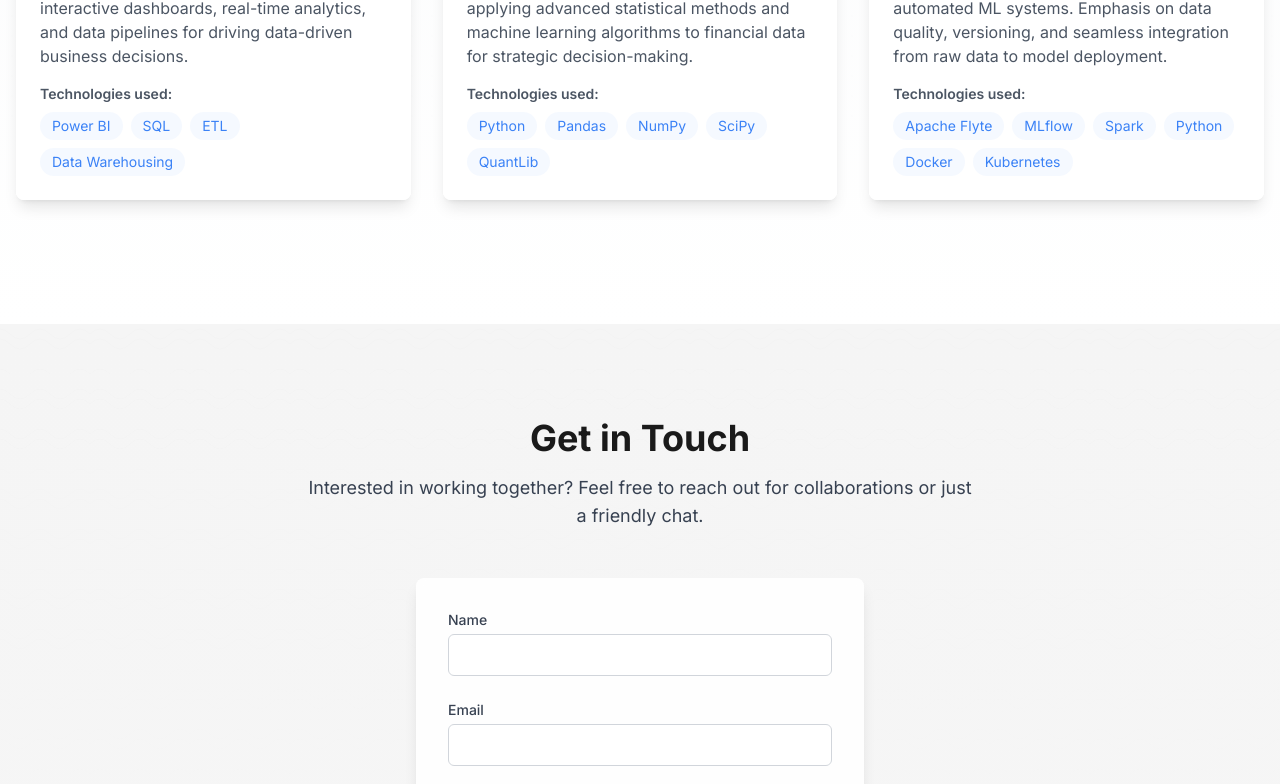
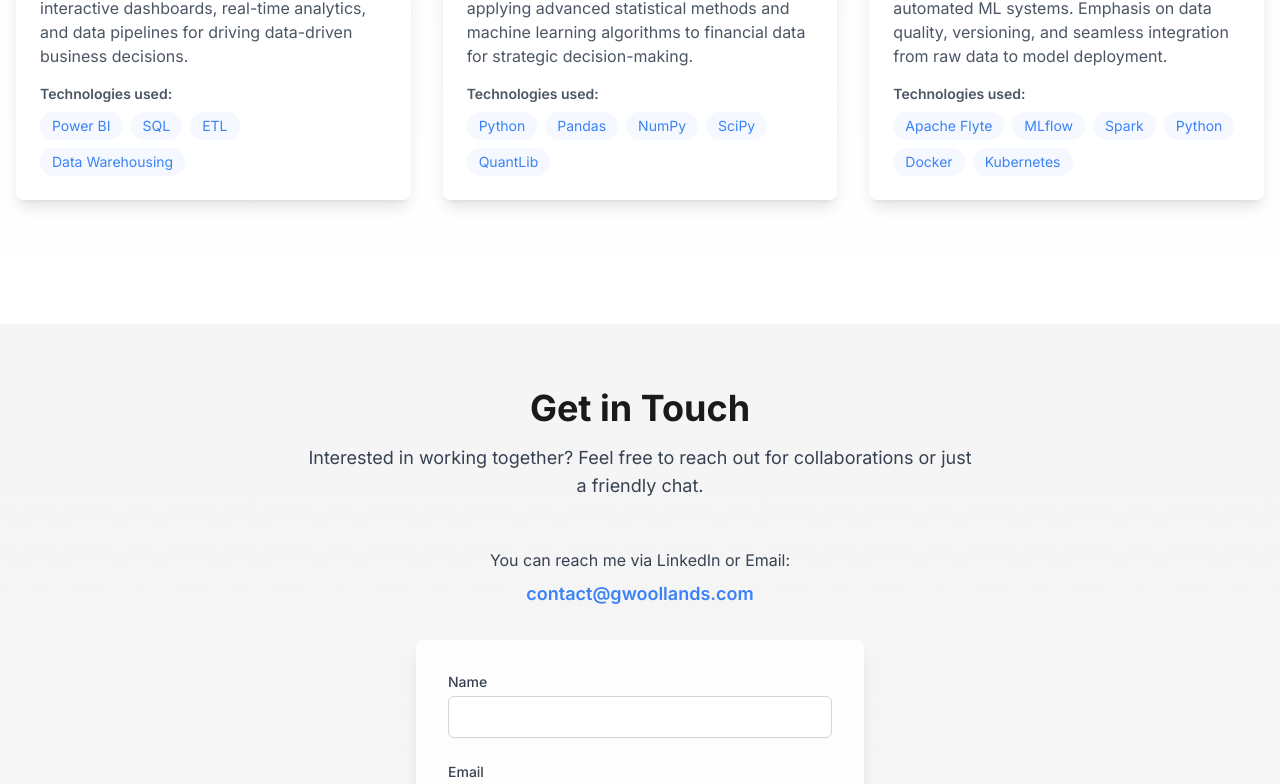
Before and after one commit to GastonWoollands/portfolio-app, a Next.js app: page / in a window 1280 px wide. Shown: the part 1276-2060 px from the top of the page. Built offline with nearby package versions, Linux system fonts and the light colour scheme.

Commit message:
build: include contact info

```diff
--- a/src/app/api/contact/route.ts
+++ b/src/app/api/contact/route.ts
@@ -18,7 +18,7 @@ export async function POST(request: Request) {
     // Send email using Resend
     const { data, error } = await resend.emails.send({
       from: 'Contact Form <onboarding@resend.dev>',
-      to: process.env.EMAIL_RECIPIENT || 'your-email@example.com',
+      to: 'contact@gwoollands.com',
       subject: `New Contact Form Submission from ${name}`,
       html: `
         <h2>New Contact Form Submission</h2>
--- a/src/app/page.tsx
+++ b/src/app/page.tsx
@@ -344,6 +344,18 @@ const ContactSection = () => {
           >
             Interested in working together? Feel free to reach out for collaborations or just a friendly chat.
           </motion.p>
+          <motion.div
+            variants={fadeInUp}
+            className="text-center mb-8"
+          >
+            <p className="text-gray-700 dark:text-gray-300 mb-2">You can reach me via LinkedIn or Email:</p>
+            <a
+              href="mailto:contact@gwoollands.com"
+              className="text-accent dark:text-accent-dark font-semibold hover:underline text-lg"
+            >
+              contact@gwoollands.com
+            </a>
+          </motion.div>
         </motion.div>
         <motion.div
           variants={fadeInUp}
--- a/src/components/GetInTouch.tsx
+++ b/src/components/GetInTouch.tsx
@@ -70,6 +70,15 @@ export default function GetInTouch() {
           <h2 className="text-3xl font-bold text-center mb-8 text-gray-800 dark:text-gray-100">
             Get in Touch
           </h2>
+          <div className="text-center mb-8">
+            <p className="text-gray-600 dark:text-gray-300 mb-2">You can also reach me directly at:</p>
+            <a
+              href="mailto:contact@gwoollands.com"
+              className="text-accent dark:text-accent-dark font-semibold hover:underline"
+            >
+              contact@gwoollands.com
+            </a>
+          </div>
           <form onSubmit={handleSubmit} className="space-y-6">
             <div>
               <label
```
